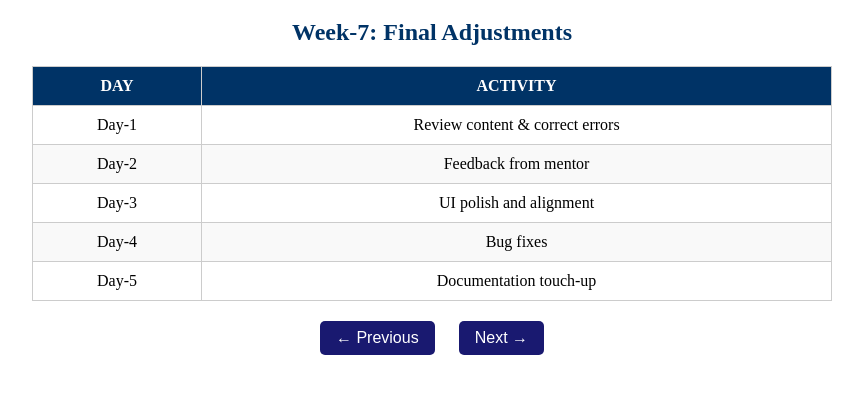
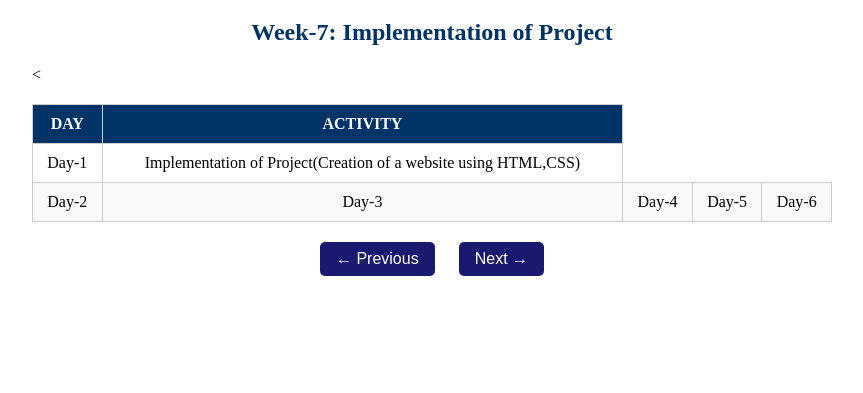
Before and after one commit to mouni27-04/csp_project, a plain HTML site: page activity7.html in a window 1280 px wide. Shown: the part 89-482 px from the top of the page, without its empty margins (208-1071 px from the left). Drawn offline with Linux system fonts and the light colour scheme.

Commit message:
Update activity7.html

```diff
--- a/activity7.html
+++ b/activity7.html
@@ -1,18 +1,19 @@
 <link rel="stylesheet" href="activity7.css">
 <div class="content activity-log">
   <h1>DETAILED REPORT</h1>
-  <h2>Week-7: Final Adjustments</h2>
+  <h2>Week-7: Implementation of Project</h2>
 
   <table>
     <thead>
       <tr><th>DAY</th><th>ACTIVITY</th></tr>
     </thead>
     <tbody>
-      <tr><td>Day-1</td><td>Review content & correct errors</td></tr>
-      <tr><td>Day-2</td><td>Feedback from mentor</td></tr>
-      <tr><td>Day-3</td><td>UI polish and alignment</td></tr>
-      <tr><td>Day-4</td><td>Bug fixes</td></tr>
-      <tr><td>Day-5</td><td>Documentation touch-up</td></tr>
+      <tr><td>Day-1</td><td>Implementation of Project(Creation of a website using HTML,CSS)</td></tr>
+      <td>Day-2</td>
+      <<td>Day-3</td>
+      <td>Day-4</td>
+      <td>Day-5</td>
+      <td>Day-6</td>
     </tbody>
   </table>
 
```
